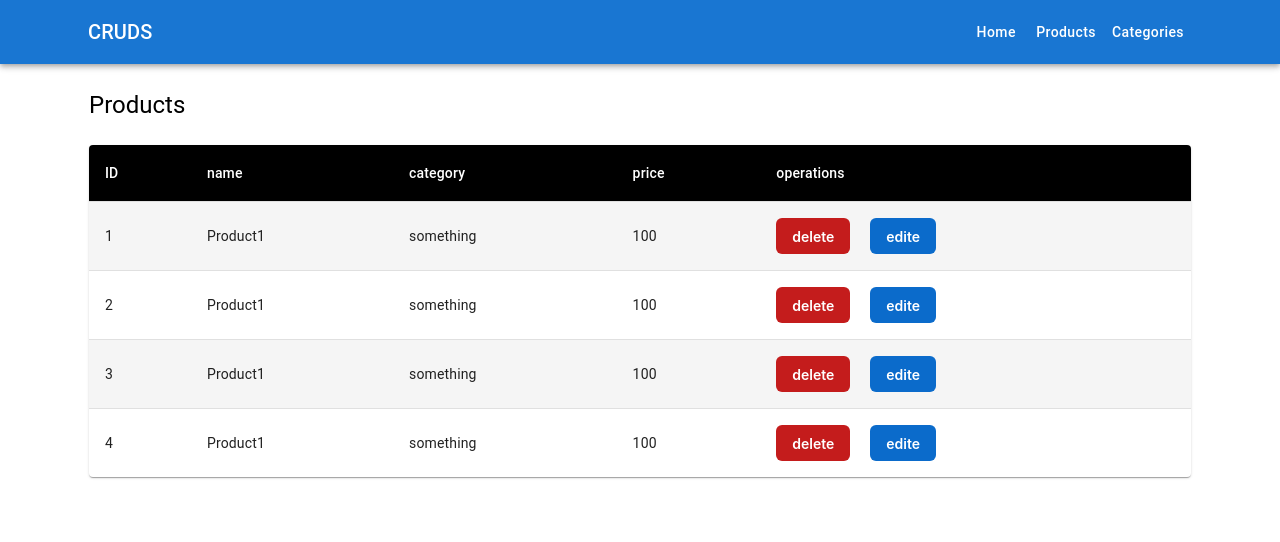
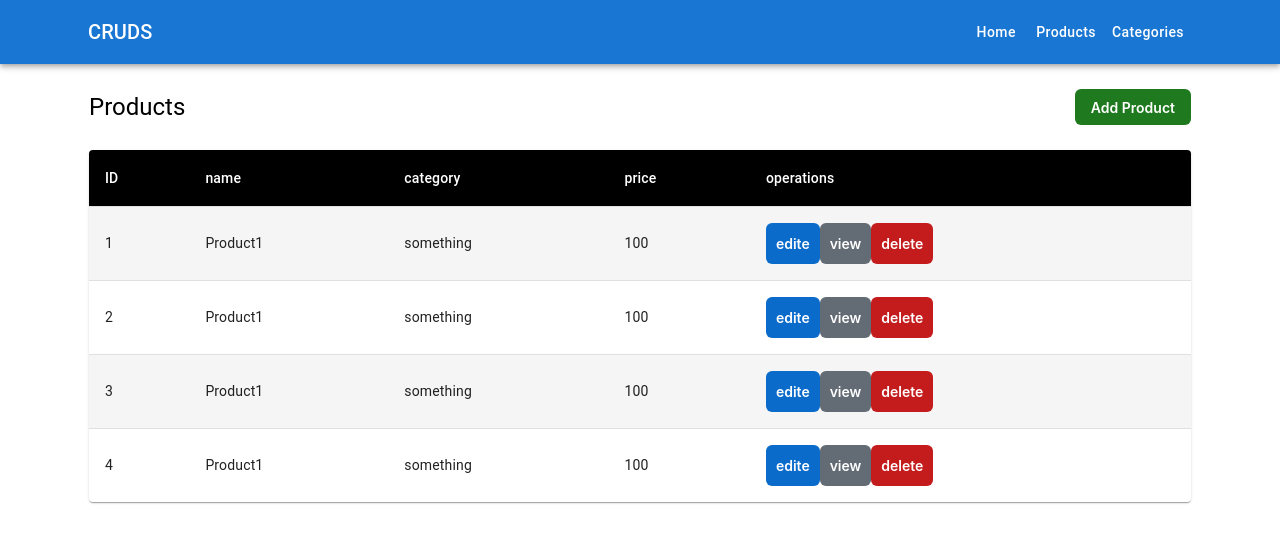
Before and after one commit to ahmedRAOUANE/cruds-app, a React (Create React App) app: page /products in a window 1280 px wide. Shown: the top 542 px of the page. Built offline with nearby package versions, Linux system fonts and the light colour scheme.

Commit message:
Update Products.jsx

```diff
--- a/src/pages/products/Products.jsx
+++ b/src/pages/products/Products.jsx
@@ -10,6 +10,7 @@ import {
   TableRow,
   Paper,
   Typography,
+  ToggleButtonGroup,
 } from "@mui/material";
 import Button from "@mui/joy/Button";
 
@@ -47,9 +48,19 @@ const StyledTableRow = styled(TableRow)(({ theme }) => ({
 const Products = () => {
   return (
     <>
-      <Typography component="h3" variant="h5" mb={3}>
-        Products
-      </Typography>
+      <div
+        style={{
+          display: "flex",
+          alignItems: "center",
+          justifyContent: "space-between",
+          marginBottom: "25px",
+        }}
+      >
+        <Typography component="h3" variant="h5">
+          Products
+        </Typography>
+        <Button color="success">Add Product</Button>
+      </div>
       <TableContainer component={Paper}>
         <Table sx={{ minWidth: 650 }} aria-label="caption table">
           <TableHead>
@@ -71,10 +82,17 @@ const Products = () => {
                 <StyledTableCell>{row.category}</StyledTableCell>
                 <StyledTableCell>{row.price}</StyledTableCell>
                 <StyledTableCell>
-                  <Button color="danger" style={{ marginRight: "20px" }}>
-                    delete
-                  </Button>
-                  <Button>edite</Button>
+                  <ToggleButtonGroup>
+                    <Button color="primary" style={{ padding: "10px" }}>
+                      edite
+                    </Button>
+                    <Button color="neutral" style={{ padding: "10px" }}>
+                      view
+                    </Button>
+                    <Button color="danger" style={{ padding: "10px" }}>
+                      delete
+                    </Button>
+                  </ToggleButtonGroup>
                 </StyledTableCell>
               </StyledTableRow>
             ))}
```
